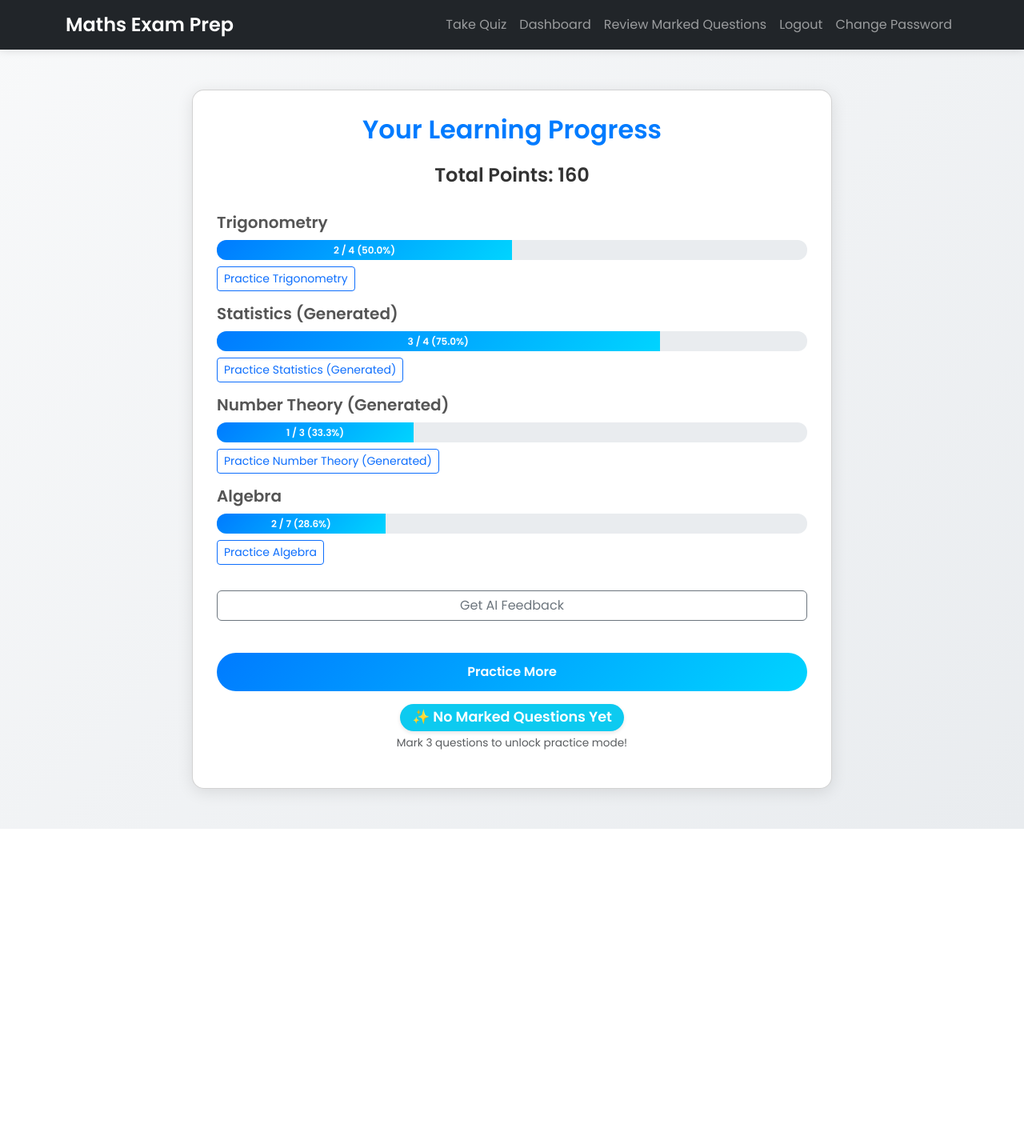
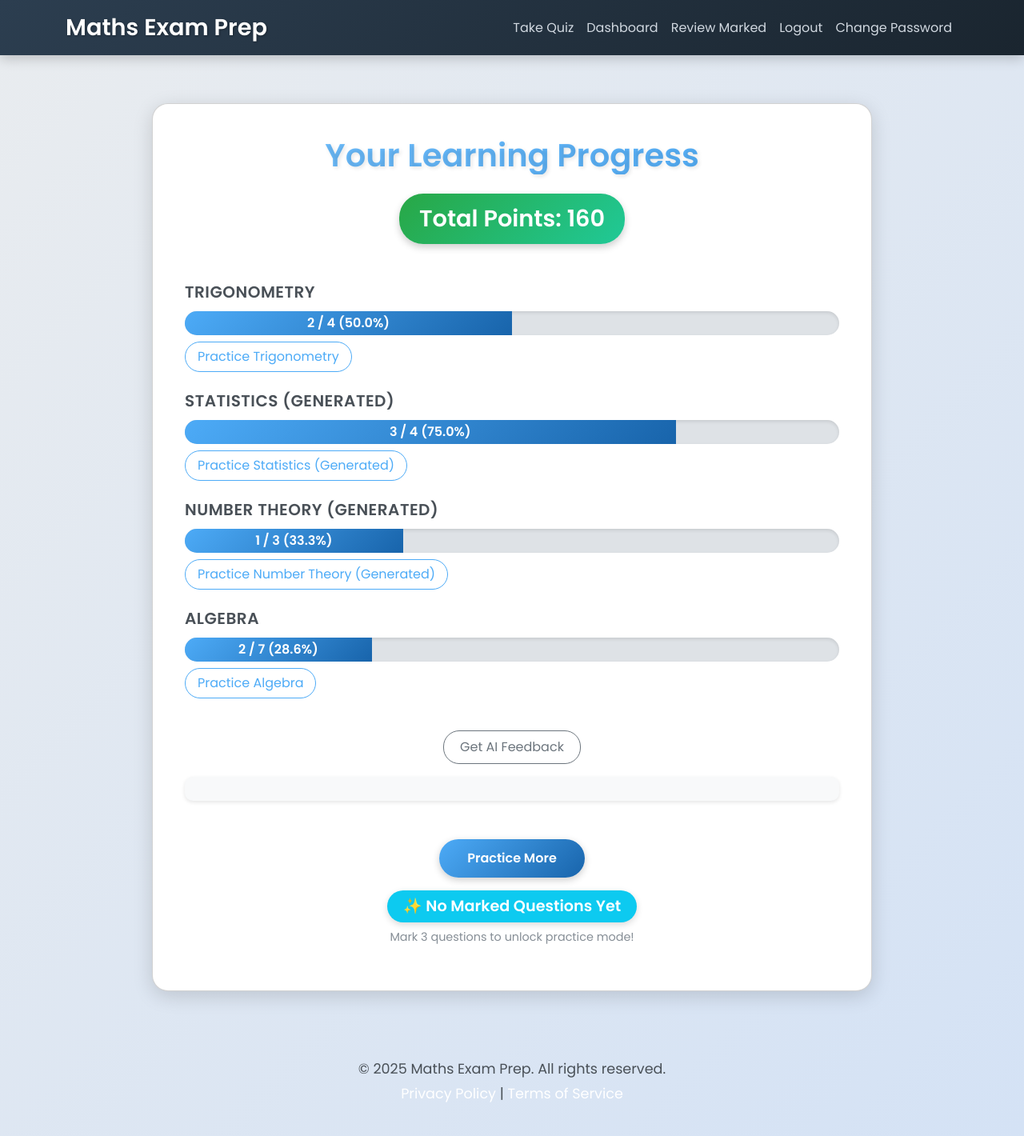
Before and after one commit to Manirmaths/Naijaprep, a Flask app: page /dashboard in a window 1280 px wide. Shown: the whole page at 80% size. Before the commit the page ends 1036 px from the top, so only its background shows below. Run offline with Flask 3, Linux system fonts and the light colour scheme; a user stored in the database is signed in.

Commit message:
Enhance dashboard with fancier design

```diff
--- a/app/routes.py
+++ b/app/routes.py
@@ -401,18 +401,22 @@ def explain(question_id):
         response = client.chat.completions.create(
             model="gpt-3.5-turbo",
             messages=[
-                {"role": "system", "content": "You are a helpful math tutor."},
+                {"role": "system", "content": "You are a helpful math tutor. Keep explanations concise, max 50 words."},
                 {"role": "user", "content": f"Explain why the correct answer to this math question is {question.correct_option}: {question.question_text}"}
             ],
-            max_tokens=150,
+            max_tokens=60,  # Limits output to roughly 50 words
             temperature=0.7
         )
         explanation = response.choices[0].message.content.strip()
+        # Truncate to 50 words if needed
+        words = explanation.split()
+        if len(words) > 50:
+            explanation = " ".join(words[:50]) + "..."
         app.logger.info("Explanation generated successfully")
         return jsonify({'explanation': explanation})
     except Exception as e:
         app.logger.error(f"OpenAI API error: {str(e)}")
-        return jsonify({'explanation': "Sorry, I couldn't generate an explanation right now."}), 500
+        return jsonify({'explanation': "Sorry, explanation unavailable."}), 500
 
 @app.route('/ai_feedback', methods=['POST'])
 @login_required
--- a/app/templates/dashboard.html
+++ b/app/templates/dashboard.html
@@ -8,87 +8,173 @@
     <link href="https://fonts.googleapis.com/css2?family=Poppins:wght@300;400;600&display=swap" rel="stylesheet">
     <style>
         body {
-            background: linear-gradient(135deg, #f8f9fa 0%, #e9ecef 100%);
+            background: linear-gradient(135deg, #e9ecef 0%, #d4e2f5 100%); /* Softer gradient */
             font-family: 'Poppins', sans-serif;
             color: #333;
             min-height: 100vh;
+            display: flex;
+            flex-direction: column;
         }
-        .navbar { box-shadow: 0 2px 10px rgba(0, 0, 0, 0.1); }
-        .navbar-brand { font-weight: 600; font-size: 1.5rem; }
+        .navbar {
+            background: linear-gradient(135deg, #2c3e50, #1a252f);
+            box-shadow: 0 4px 15px rgba(0, 0, 0, 0.2);
+        }
+        .navbar-brand {
+            font-weight: 700;
+            font-size: 1.8rem;
+            color: #fff;
+            text-shadow: 1px 1px 3px rgba(0, 0, 0, 0.3);
+        }
+        .nav-link {
+            color: #d1d8e0 !important;
+            transition: color 0.3s ease;
+        }
+        .nav-link:hover {
+            color: #74c0fc !important;
+        }
         .dashboard-card {
-            max-width: 800px;
-            margin: 50px auto;
-            border-radius: 15px;
-            box-shadow: 0 4px 20px rgba(0, 0, 0, 0.1);
-            padding: 30px;
+            max-width: 900px;
+            margin: 60px auto;
+            border-radius: 20px;
+            box-shadow: 0 6px 25px rgba(0, 0, 0, 0.15);
+            padding: 40px;
             background: #fff;
+            transition: transform 0.3s ease;
         }
-        h2 {
-            font-weight: 600;
-            color: #007bff;
+        .dashboard-card:hover {
+            transform: translateY(-5px); /* Subtle lift on hover */
+        }
+        .dashboard-title {
+            font-weight: 700;
+            font-size: 2.5rem;
+            color: #2c3e50;
+            text-shadow: 2px 2px 5px rgba(0, 0, 0, 0.1);
+            background: linear-gradient(135deg, #74c0fc, #4dabf7);
+            -webkit-background-clip: text;
+            -webkit-text-fill-color: transparent;
             animation: fadeInDown 0.8s ease-in-out;
         }
-        h4 { font-weight: 600; color: #333; }
-        h5 { font-weight: 600; color: #555; margin-bottom: 10px; }
+        .points-display {
+            font-size: 1.8rem;
+            font-weight: 600;
+            color: #fff;
+            background: linear-gradient(135deg, #28a745, #20c997);
+            padding: 10px 25px;
+            border-radius: 30px;
+            box-shadow: 0 4px 10px rgba(0, 0, 0, 0.2);
+            display: inline-block;
+            animation: fadeInUp 0.8s ease-in-out;
+        }
+        h5 {
+            font-weight: 600;
+            color: #495057;
+            margin-bottom: 12px;
+            text-transform: uppercase;
+            letter-spacing: 0.5px;
+        }
         .progress {
-            height: 25px;
-            border-radius: 12px;
-            background-color: #e9ecef;
+            height: 30px;
+            border-radius: 15px;
+            background-color: #dee2e6;
+            box-shadow: inset 0 2px 4px rgba(0, 0, 0, 0.1);
             overflow: hidden;
         }
         .progress-bar {
-            background: linear-gradient(135deg, #007bff, #00d4ff);
+            background: linear-gradient(135deg, #4dabf7, #1864ab);
             font-weight: 600;
+            font-size: 1rem;
+            transition: width 1s ease-in-out;
         }
         .btn-primary {
-            background: linear-gradient(135deg, #007bff, #00d4ff);
+            background: linear-gradient(135deg, #4dabf7, #1864ab);
             border: none;
             border-radius: 30px;
-            padding: 12px 30px;
+            padding: 12px 35px;
             font-weight: 600;
-            transition: transform 0.3s ease;
+            box-shadow: 0 3px 10px rgba(0, 0, 0, 0.2);
+            transition: all 0.3s ease;
         }
         .btn-primary:hover {
+            background: linear-gradient(135deg, #1864ab, #0d4378);
             transform: scale(1.05);
-            background: linear-gradient(135deg, #0056b3, #00b7eb);
+            box-shadow: 0 5px 15px rgba(0, 0, 0, 0.3);
         }
-        p { font-size: 1.1rem; color: #666; }
+        .btn-outline-primary {
+            border-color: #4dabf7;
+            color: #4dabf7;
+            border-radius: 20px;
+            padding: 6px 15px;
+            transition: all 0.3s ease;
+        }
+        .btn-outline-primary:hover {
+            background: #4dabf7;
+            color: #fff;
+            box-shadow: 0 3px 8px rgba(0, 0, 0, 0.2);
+        }
+        .btn-outline-secondary {
+            border-color: #6c757d;
+            color: #6c757d;
+            border-radius: 20px;
+            padding: 8px 20px;
+            transition: all 0.3s ease;
+        }
+        .btn-outline-secondary:hover {
+            background: #6c757d;
+            color: #fff;
+            box-shadow: 0 3px 8px rgba(0, 0, 0, 0.2);
+        }
+        p { font-size: 1.1rem; color: #495057; }
         .marked-questions-text {
             font-size: 1rem;
-            color: #666;
+            color: #495057;
             animation: fadeInUp 0.5s ease-in-out;
         }
         .marked-questions-text .badge {
-            font-size: 1.1rem;
-            padding: 8px 15px;
-            box-shadow: 0 2px 5px rgba(0, 0, 0, 0.1);
+            font-size: 1.2rem;
+            padding: 10px 20px;
+            border-radius: 25px;
+            box-shadow: 0 3px 8px rgba(0, 0, 0, 0.15);
+            transition: transform 0.3s ease;
+        }
+        .marked-questions-text .badge:hover {
+            transform: scale(1.05);
         }
         .marked-questions-text small {
-            font-size: 0.85rem;
-            margin-top: 5px;
+            font-size: 0.9rem;
+            margin-top: 8px;
+            color: #868e96;
+        }
+        #feedback-container {
+            background: #f8f9fa;
+            padding: 15px;
+            border-radius: 10px;
+            box-shadow: 0 2px 5px rgba(0, 0, 0, 0.1);
+            font-size: 1rem;
+            color: #495057;
         }
         @keyframes fadeInDown {
             from { opacity: 0; transform: translateY(-20px); }
             to { opacity: 1; transform: translateY(0); }
         }
         @keyframes fadeInUp {
-            from { opacity: 0; transform: translateY(10px); }
+            from { opacity: 0; transform: translateY(20px); }
             to { opacity: 1; transform: translateY(0); }
         }
     </style>
 </head>
 <body>
-    <nav class="navbar navbar-expand-lg navbar-dark bg-dark">
+    <!-- Navbar -->
+    <nav class="navbar navbar-expand-lg navbar-dark">
         <div class="container">
             <a class="navbar-brand" href="{{ url_for('home') }}">Maths Exam Prep</a>
-            <button class="navbar-toggler" type="button" data-bs-toggle="collapse" data-bs-target="#navbarNav" aria-controls="navbarNav" aria-expanded="false" aria-label="Toggle navigation menu">
+            <button class="navbar-toggler" type="button" data-bs-toggle="collapse" data-bs-target="#navbarNav" aria-controls="navbarNav" aria-expanded="false" aria-label="Toggle navigation">
                 <span class="navbar-toggler-icon"></span>
             </button>
             <div class="collapse navbar-collapse" id="navbarNav">
                 <ul class="navbar-nav ms-auto">
                     <li class="nav-item"><a class="nav-link" href="{{ url_for('quiz') }}">Take Quiz</a></li>
-                    <li class="nav-item"><a class="nav-link" href="{{ url_for('dashboard') }}">Dashboard</a></li>
-                    <li class="nav-item"><a class="nav-link" href="{{ url_for('review') }}">Review Marked Questions</a></li>
+                    <li class="nav-item"><a class="nav-link active" href="{{ url_for('dashboard') }}">Dashboard</a></li>
+                    <li class="nav-item"><a class="nav-link" href="{{ url_for('review') }}">Review Marked</a></li>
                     <li class="nav-item"><a class="nav-link" href="{{ url_for('logout') }}">Logout</a></li>
                     <li class="nav-item"><a class="nav-link" href="{{ url_for('change_password') }}">Change Password</a></li>
                 </ul>
@@ -96,15 +182,16 @@
         </div>
     </nav>
 
+    <!-- Main Content -->
     <div class="container">
         <div class="card dashboard-card">
-            <h2 class="text-center mb-4">Your Learning Progress</h2>
-            <div class="text-center mb-4">
-                <h4>Total Points: {{ points }}</h4>
+            <h2 class="text-center mb-4 dashboard-title">Your Learning Progress</h2>
+            <div class="text-center mb-5">
+                <span class="points-display">Total Points: {{ points }}</span>
             </div>
             {% if topic_stats %}
                 {% for topic, stats in topic_stats.items() %}
-            <div class="mb-3">
+                    <div class="mb-4">
                         <h5>{{ topic }}</h5>
                         <div class="progress">
                             <div class="progress-bar" role="progressbar" style="width: {{ stats.percentage }}%;"
@@ -112,25 +199,27 @@
                                 {{ stats.correct }} / {{ stats.total }} ({{ stats.percentage | round(1) }}%)
                             </div>
                         </div>
-                <a href="{{ url_for('quiz', topic=topic) }}" class="btn btn-sm btn-outline-primary mt-2">Practice {{ topic }}</a>
+                        <a href="{{ url_for('quiz', topic=topic) }}" class="btn btn-outline-primary mt-2">Practice {{ topic }}</a>
                     </div>
                 {% endfor %}
+                <div class="text-center">
                     <button class="btn btn-outline-secondary mt-3" onclick="getAIFeedback()">Get AI Feedback</button>
-                <div id="feedback-container" class="mt-3 text-muted"></div>
-                <div class="d-grid mt-4">
-                    <a href="{{ url_for('quiz') }}" class="btn btn-primary">Practice More</a>
-                    <p class="text-center mt-3 marked-questions-text">
+                    <div id="feedback-container" class="mt-3"></div>
+                </div>
+                <div class="text-center mt-5">
+                    <a href="{{ url_for('quiz') }}" class="btn btn-primary mb-3">Practice More</a>
+                    <p class="marked-questions-text">
                         {% if review_questions %}
                             {% if review_questions|length >= 3 %}
                                 <span class="badge bg-success rounded-pill">🎉 {{ review_questions|length }} Marked Questions Ready!</span>
-                                <small class="d-block text-muted">You’re all set to practice your marked questions.</small>
+                                <small class="d-block">Ready to tackle your marked questions?</small>
                             {% else %}
                                 <span class="badge bg-primary rounded-pill">📌 {{ review_questions|length }} Marked Question{% if review_questions|length > 1 %}s{% endif %}</span>
-                                <small class="d-block text-muted">Mark at least {{ 3 - (review_questions|length) }} more question{% if 3 - (review_questions|length) > 1 %}s{% endif %} to practice.</small>
+                                <small class="d-block">Mark {{ 3 - (review_questions|length) }} more to practice!</small>
                             {% endif %}
                         {% else %}
                             <span class="badge bg-info rounded-pill">✨ No Marked Questions Yet</span>
-                            <small class="d-block text-muted">Mark 3 questions to unlock practice mode!</small>
+                            <small class="d-block">Mark 3 questions to unlock practice mode!</small>
                         {% endif %}
                     </p>
                     {% if review_questions and review_questions|length >= 3 %}
@@ -138,32 +227,42 @@
                     {% endif %}
                 </div>
             {% else %}
-                <p class="text-center">Take a quiz to track your progress and earn points!</p>
-                <div class="d-grid">
+                <p class="text-center mt-4">Take a quiz to track your progress and earn points!</p>
+                <div class="text-center">
                     <a href="{{ url_for('quiz') }}" class="btn btn-primary">Start Quiz</a>
                 </div>
             {% endif %}
         </div>
     </div>
+
+    <!-- Footer -->
+    <footer class="footer text-center mt-auto py-4">
+        <div class="container">
+            <p class="mb-1">© 2025 Maths Exam Prep. All rights reserved.</p>
+            <p><a href="#" class="text-white text-decoration-none">Privacy Policy</a> | <a href="#" class="text-white text-decoration-none">Terms of Service</a></p>
+        </div>
+    </footer>
+
     <script src="https://cdn.jsdelivr.net/npm/bootstrap@5.3.3/dist/js/bootstrap.bundle.min.js" integrity="sha384-YvpcrYf0tY3lHB60NNkmXc5s9fDVZLESaAA55NDzOxhy9GkcIdslK1eN7N6jIeHz" crossorigin="anonymous"></script>
     <script>
         function getAIFeedback() {
-            console.log('Fetching AI feedback');
-            const csrfToken = document.querySelector('meta[name="csrf-token"]') ? document.querySelector('meta[name="csrf-token"]').content : '{{ csrf_token() }}';
+            const feedbackContainer = document.getElementById('feedback-container');
             fetch('/ai_feedback', {
                 method: 'POST',
-                headers: {
-                    'Content-Type': 'application/x-www-form-urlencoded',
-                    'X-CSRF-Token': csrfToken
-                }
+                headers: { 'Content-Type': 'application/x-www-form-urlencoded' }
             })
             .then(response => response.json())
             .then(data => {
-                document.getElementById('feedback-container').innerText = data.feedback;
+                feedbackContainer.innerText = data.feedback;
+                feedbackContainer.style.opacity = 0;
+                setTimeout(() => {
+                    feedbackContainer.style.transition = 'opacity 0.5s ease';
+                    feedbackContainer.style.opacity = 1;
+                }, 100);
             })
             .catch(error => {
                 console.error('Error:', error);
-                document.getElementById('feedback-container').innerText = 'Failed to get feedback.';
+                feedbackContainer.innerText = 'Failed to load feedback.';
             });
         }
     </script>
```
Also changed, not shown: app/templates/results.html (+164 -101 lines), instance/site.db. Lines whose indentation alone changed are shown as unchanged.
